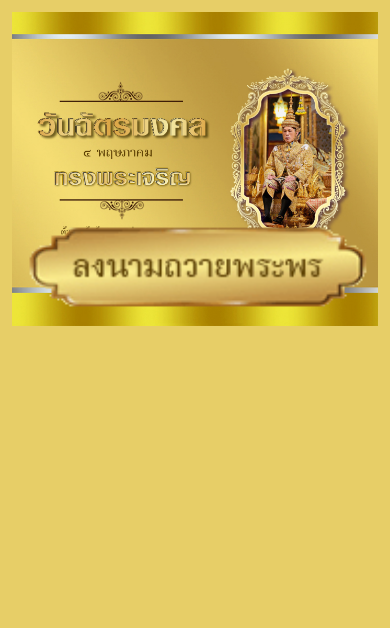
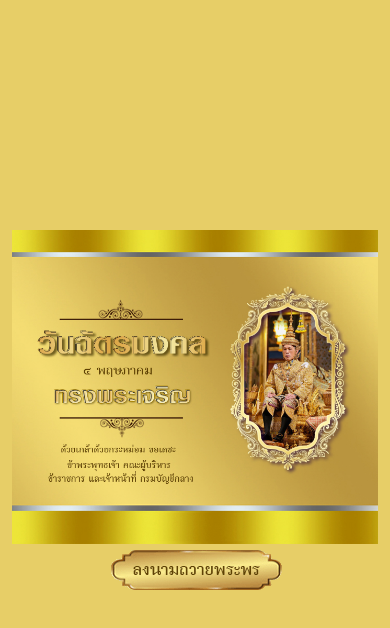
Before and after one commit to jijiswta18/formom, a Nuxt app: page / in a window 390 px wide. Shown: the top 628 px of the page. Built offline with nearby package versions, Linux system fonts and the light colour scheme.

Commit message:
commit style css

```diff
--- a/layouts/default.vue
+++ b/layouts/default.vue
@@ -49,6 +49,9 @@ export default {
     text-align: center;
     height: auto;
     min-height: 100vh;
+    display: flex;
+    align-items: center;
+    justify-content: center;
   }
   html{
    height: 100%;
--- a/pages/index.vue
+++ b/pages/index.vue
@@ -1,10 +1,13 @@
 <template>
   <div class="page">
     <div class="image">
-      <img src="~/assets/images/bg-page.jpg" />
-      <div v-if="!checkForm" @click="signForm">
-        <img class="box-sign" src="~/assets/images/banner01.gif"/>
+      <div class="second-image">
+        <img class="w-100" src="~/assets/images/bg-page.jpg" />
+        <div v-if="!checkForm" @click="signForm">
+          <img class="box-sign" src="~/assets/images/banner01.gif"/>
+        </div>
       </div>
+
     </div>
     <v-form v-if="checkForm && !checkSubmit" class="sign-form" v-model="valid">
       <v-text-field
@@ -31,12 +34,13 @@
     </v-form>
     <div v-if="checkSubmit"  class="box-detail">
       <h2 class="style-title">ด้วยเกล้าด้วยกระหม่อมขอเดชะ ข้าพระพุทธเจ้า</h2>
-      <h3 class="style-name"></h3>
-      <p class="style-number">ผู้ร่วมลงนามลำดับที่ : </p>
+      <h3 class="style-name">{{item.name}} {{item.lastname}}</h3>
+      <p class="style-number">ผู้ร่วมลงนามลำดับที่ : {{item.counter}}</p>
       <div class="box-footer">
           <a href="https://www.cgd.go.th/">
             <v-btn
               rounded
+               large
               class="btn btn-home"
               >
               กลับหน้าหลัก
@@ -44,6 +48,7 @@
           </a>
           <v-btn
             rounded
+             large
             class="btn btn-print"
             @click="printDivContent"
           >
@@ -76,19 +81,24 @@ export default {
     regis_date: moment().format('YYYY-MM-DD HH:mm:ss'),
     browser: '',
     device: '',
+    item: {
+      name: '',
+      lastname: '',
+      counter: ''
+    }
   }),
     computed:{
       nameErrors () {
         const errors = []
         if (!this.$v.p_name.$dirty) return errors
-        !this.$v.p_name.maxLength && errors.push('Name must be at most 10 characters long')
+        // !this.$v.p_name.maxLength && errors.push('Name must be at most 10 characters long')
         !this.$v.p_name.required && errors.push('Name is required.')
         return errors
       },
       lastnameErrors () {
         const errors = []
         if (!this.$v.p_lastname.$dirty) return errors
-        !this.$v.p_lastname.maxLength && errors.push('Name must be at most 10 characters long')
+        // !this.$v.p_lastname.maxLength && errors.push('Name must be at most 10 characters long')
         !this.$v.p_lastname.required && errors.push('Name is required.')
         return errors
       },
@@ -113,7 +123,9 @@ export default {
             "device" : this.device,
           }
           const response = await this.$axios.$post('/api/for-king', fd)
-          console.log(response);
+          this.item.name = response.data.name
+          this.item.lastname = response.data.lastname
+          this.item.counter = response.data.counter
         }else{
           this.$v.$touch()
         }
@@ -191,25 +203,32 @@ export default {
     color: red!important;
   }
    .btn-home{
-    background-color: #0170c2!important;
+    background-color: #7c4b0b!important;
     color: white;
     margin-right: 0.5rem;
     font-weight: 300;
   }
    .btn-print{
     background-color: white!important;
-    border: 1px solid #0170c2!important;
-    color: #0170c2;
+    border: 1px solid #7c4b0b!important;
+    color: #7c4b0b;
     font-weight: 400;
 
   }
   .style-title{
     font-weight: 400;
     margin: 2rem 0 1rem 0;
+    color: #5f4303;
   }
   .style-name{
    margin: 2rem 0 1rem 0;
    font-weight: 400;
+   color: #5f4303;
+  }
+
+  .style-number{
+    color: #5f4303;
+    font-size: 20px;
   }
 
   .box-footer{
@@ -224,8 +243,18 @@ export default {
    text-decoration: none;
   }
   @media only screen and (max-width: 600px) {
-    .image img{
+    .image .w-100{
       width: 100%;
     }
+    .box-sign{
+      position: relative;
+      cursor: pointer;
+      margin-left: auto;
+      margin-right: auto;
+      left: 0;
+      right: 0;
+      text-align: center;
+    }
+
 }
 </style>
```
